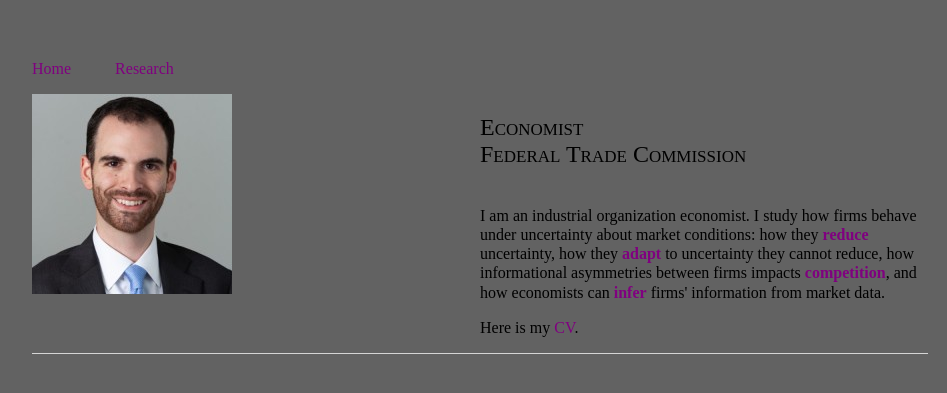
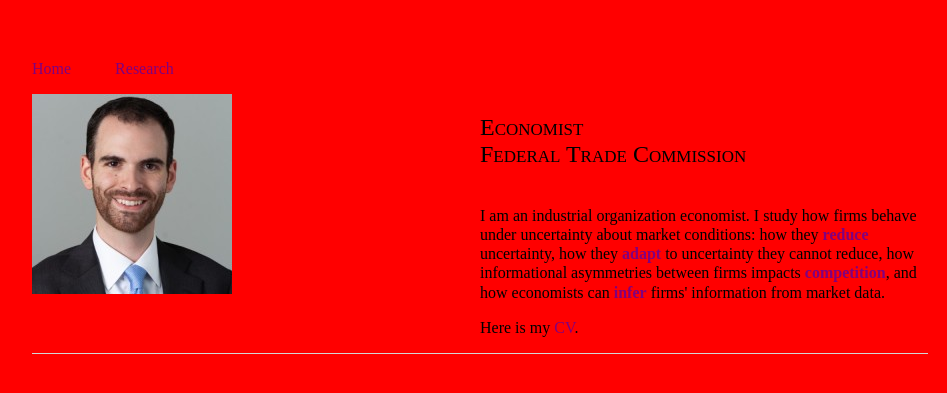
Before and after one commit to mleisten/mleisten.github.io, a Jekyll site: the page built from index.html, in a window 1280 px wide. Shown: the top 393 px of the page, without its empty margins (160-1107 px from the left). Built offline with Jekyll 4.4.1, drawn with Linux system fonts in a browser that asks for light colours.

Commit message:
Update main.css

```diff
--- a/css/main.css
+++ b/css/main.css
@@ -1,7 +1,7 @@
 body {
     margin: 60px auto;
     width: 70%;
-    background-color: #626262;
+    background-color: red;
 }
 nav ul, footer ul {
     font-family:'Times New Roman', 'Times', 'Serif';
```
